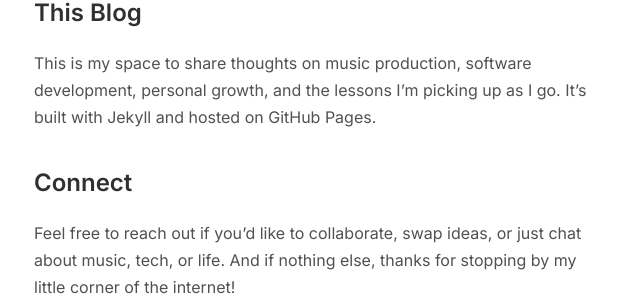
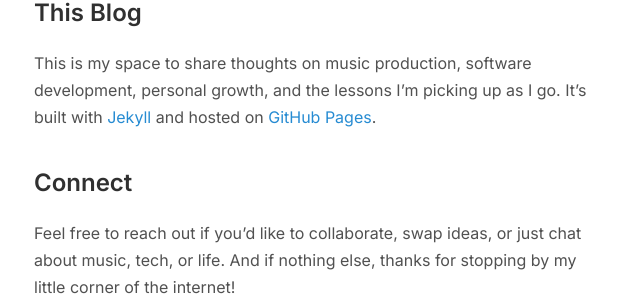
Before and after one commit to talemache/talemache.github.io, a Jekyll site: the page built from about.md, in a window 1280 px wide. Shown: the part 700-1001 px from the top of the page, without its empty margins (318-958 px from the left). Built offline with Jekyll 4.4.1, drawn with Linux system fonts in a browser that asks for light colours; comment, search, counter and statistics services are not loaded; part of the change alters nothing that is shown.

```diff
--- a/about.md
+++ b/about.md
@@ -15,7 +15,7 @@ I’m passionate about the intersection of technology, music, and creativity. To
 - **Learning**: Whether it’s technical, creative, or just life in general, I’m always trying to expand what I know — and hopefully get a little better along the way.
 
 ## This Blog
-This is my space to share thoughts on music production, software development, personal growth, and the lessons I’m picking up as I go. It’s built with Jekyll and hosted on GitHub Pages.
+This is my space to share thoughts on music production, software development, personal growth, and the lessons I’m picking up as I go. It’s built with [Jekyll](https://jekyllrb.com/) and hosted on [GitHub Pages](https://docs.github.com/en/pages).
 
 ## Connect
 Feel free to reach out if you’d like to collaborate, swap ideas, or just chat about music, tech, or life. And if nothing else, thanks for stopping by my little corner of the internet!
```
